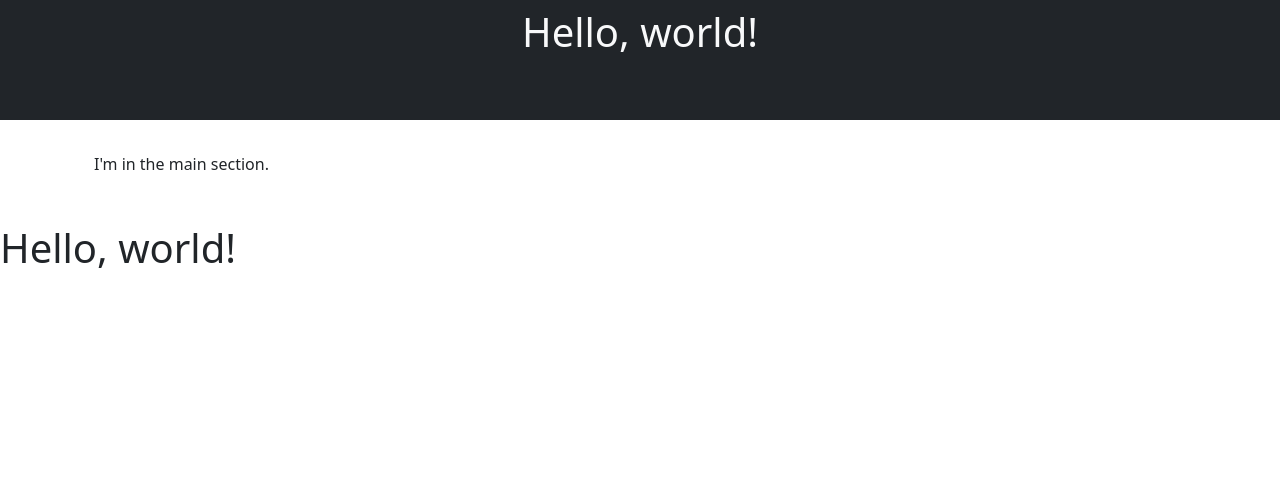
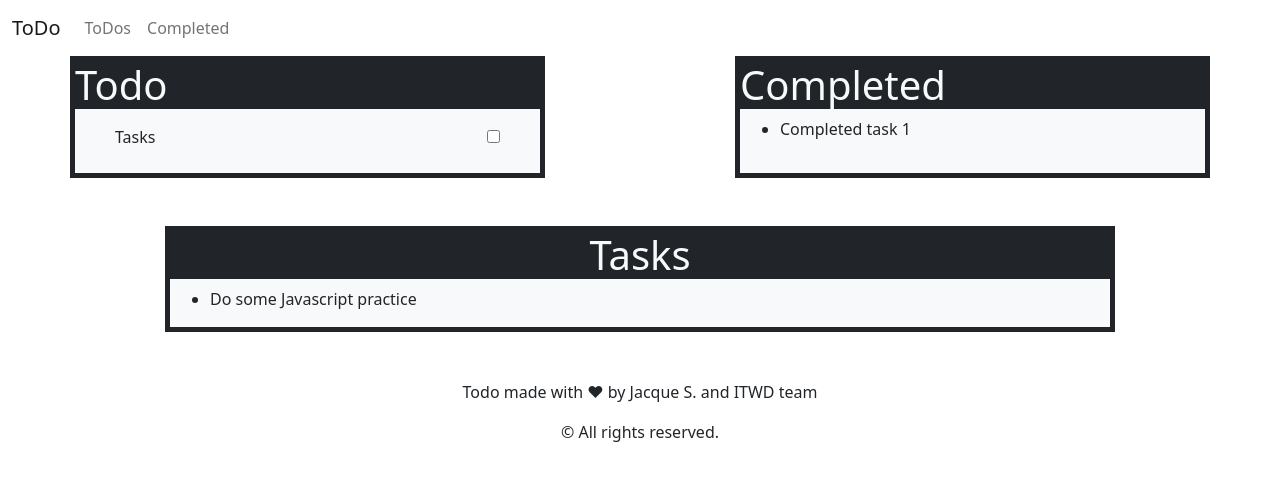
Before and after one commit to alondraosdali/todo-project, a plain HTML site: page index.html in a window 1280 px wide. Drawn offline with nearby package versions, Linux system fonts and the light colour scheme.

Commit message:
pasted template for Tasks and linked customs JS file

```diff
--- a/index.html
+++ b/index.html
@@ -1,15 +1,193 @@
-<!doctype html>
+<!DOCTYPE html>
 <html lang="en">
   <head>
-    <meta charset="utf-8">
-    <meta name="viewport" content="width=device-width, initial-scale=1">
+    <meta charset="utf-8" />
+    <meta name="viewport" content="width=device-width, initial-scale=1" />
     <title>Bootstrap demo</title>
-    <link href="https://cdn.jsdelivr.net/npm/bootstrap@5.2.3/dist/css/bootstrap.min.css" rel="stylesheet" integrity="sha384-rbsA2VBKQhggwzxH7pPCaAqO46MgnOM80zW1RWuH61DGLwZJEdK2Kadq2F9CUG65" crossorigin="anonymous">
+    <link
+      href="https://cdn.jsdelivr.net/npm/bootstrap@5.2.3/dist/css/bootstrap.min.css"
+      rel="stylesheet"
+      integrity="sha384-rbsA2VBKQhggwzxH7pPCaAqO46MgnOM80zW1RWuH61DGLwZJEdK2Kadq2F9CUG65"
+      crossorigin="anonymous"/>
   </head>
-  <body>
-    <div id="page-wrapper"></div>
-    <h1>Hello, world!</h1>
-    <script src="https://cdn.jsdelivr.net/npm/bootstrap@5.2.3/dist/js/bootstrap.bundle.min.js" integrity="sha384-kenU1KFdBIe4zVF0s0G1M5b4hcpxyD9F7jL+jjXkk+Q2h455rYXK/7HAuoJl+0I4" crossorigin="anonymous"></script>
-    <script src="./js/practice.js"></script>
-  </body>
+      <body>
+        <a class="visually-hidden-focusable" href="#main-content">Skip to main content</a>
+
+        <header class="container-fluid px-0">
+          <!-- NAVBAR -->
+
+          <nav class="navbar navbar-expand-lg">
+            <div class="container-fluid">
+
+              <a
+                class="navbar-brand active"
+                aria-current="page"
+                href="index.html"
+                >ToDo</a>
+
+            <button
+                class="navbar-toggler"
+                type="button"
+                data-bs-toggle="collapse"
+                data-bs-target="#navbarSupportedContent"
+                aria-controls="navbarSupportedContent"
+                aria-expanded="false"
+                aria-label="Toggle navigation">
+                <span class="navbar-toggler-icon"></span>
+              </button>
+
+
+
+              <div class="collapse navbar-collapse" id="navbarSupportedContent">
+                <ul class="navbar-nav me-auto mb-2 mb-lg-0">
+
+                  <li class="nav-item">
+                    <a class="nav-link" aria-current="page" href="#todos">ToDos</a>
+                  </li>
+
+                  <li class="nav-item">
+                    <a
+                      class="nav-link"
+                      aria-current="page"
+                      href="#todosCompleted"
+                      >Completed</a
+                    >
+                  </li>
+                </ul>
+              </div>
+            </div>
+          </nav>
+        </header>
+
+        <main id="main-content">
+          <div class="container">
+            <div class="row">
+              <section
+                class="col-md-5 col-sm-12 border border-dark border-5 p-0 bg-light"
+                id="todos">
+
+                <h1 class="bg-dark text-light">
+                  Todo <span id="tasksCount"></span>
+                </h1>
+
+                <div class="section_wrapper px-2">
+                  <ul id="todosList">
+                    <li
+                      class="row justify-content-between p-0 me-2 align-items-center">
+                      <div class="col-md-4">
+                        <p class="m-0">Tasks</p>
+                      </div>
+
+                      <div class="col-md-4 d-flex align-items-center justify-content-end m-0 p-0">
+                        <form class="text-center px-2 py-2">
+                          <input
+                            type="checkbox"
+                            id="taskIsCompleted"
+                            data-bs-toggle="tooltip"
+                            data-bs-title="Mark as Complete"/>
+
+                          <label class="visually-hidden">Completed</label>
+                        </form>
+
+                        <div class="px-2 py-2">
+                          <button
+                            type="button"
+                            class="btn border-0 p-0"
+                            data-bs-toggle="tooltip"
+                            data-bs-title="Remove from Todo List">
+
+                            <span aria-hidden="true">
+                              <i class="fa-solid fa-xmark"></i>
+                            </span>
+
+                            <span class="visually-hidden">
+                              Remove from Todo
+                            </span>
+                          </button>
+                        </div>
+                      </div>
+                    </li>
+
+                    <!-- <li class="d-fldex">
+
+                          <form>
+
+                              <input type="checkbox" id="taskIsCompleted">
+
+                              <label class="visually-hidden">Completed</label>
+
+                          </form>
+
+                          Take out trash
+
+                      </li> -->
+                  </ul>
+                </div>
+              </section>
+
+              <section
+                class="col-md-5 offset-md-2 col-sm-12 border border-dark border-5 p-0 bg-light"
+                id="todosCompleted">
+                <h1 class="bg-dark text-light">
+                  Completed <span id="tasksCompleted"></span>
+                </h1>
+
+                <div class="section_wrapper px-2">
+                  <ul id="completedList">
+                    <li>Completed task 1</li>
+                  </ul>
+                </div>
+              </section>
+            </div>
+
+            <div class="row mt-5">
+              <section
+                class="col-md-10 offset-md-1 col-sm-12 border border-dark border-5 p-0 bg-light"
+                id="tasks">
+                <h1 class="text-center bg-dark text-light">Tasks</h1>
+
+                <div class="section_wrapper px-2">
+                  <ul id="tasksList">
+                    <li>Do some Javascript practice</li>
+                  </ul>
+                </div>
+              </section>
+            </div>
+          </div>
+        </main>
+
+        <footer class="container-fluid px-0">
+          <address class="text-center mt-5">
+            <span>Todo</span>
+
+            made with
+
+            <span>&#10084;</span>
+
+            by Jacque S. and ITWD team
+          </address>
+
+          <!-- DISCLAIMER -->
+
+          <!-- <small>
+
+        This material, including the images and text, is used for educational purposes only to enhance learning about HTML and CSS. The images used are sourced from free stock photo websites. It is not intended to depict real-life situations or events, and any resemblance to actual people, places, or events is purely coincidental. The sole purpose of using this material is to provide a learning experience for HTML and CSS students.
+
+    </small> -->
+
+          <p class="text-center mb-0 pb-5">&copy; All rights reserved.</p>
+        </footer>
+
+        <!-- Bootstrap JS v5.2 CDN -->
+
+        <script
+          src="https://cdn.jsdelivr.net/npm/bootstrap@5.2.3/dist/js/bootstrap.bundle.min.js"
+          integrity="sha384-kenU1KFdBIe4zVF0s0G1M5b4hcpxyD9F7jL+jjXkk+Q2h455rYXK/7HAuoJl+0I4"
+          crossorigin="anonymous"
+        ></script>
+
+        <!-- CUSTOM STYLES -->
+
+        <script src="./js/main.js"></script>
+      </body>
 </html>
--- a/js/practice.js
+++ /dev/null
@@ -1,81 +0,0 @@
-//const main = document.getElementById("main");
-//console.log(main);
-
-//const listItems = document.getElementsByTagName("li")
-//const listItems = document.getElementsByClassName("example-list-item")[0];
-//console.log(listItems);
-
-//const main = document.querySelector("#main");
-//console.log("Main: ", main);
-//main = document.querySelector("data-main-el");
-//console.log("Ex2 Main", main2);
-//querySelectorAll - returns an array
-//const listItems = document.querySelectorAll(".example-list-item");
-//const listItems = document.querySelectorAll("li");
-//console.log("List items: ", listItems);
-
-const pageWrapper = document.getElementById("page-wrapper");
-const greeting = "Hello, world!";
-const header = document.createElement("header");
-header.innerHTML = `
-    <h1 class="text-center">${greeting}</h1>
-    `;
-header.classList.add("bg-dark", "text-light", "m-0", "p-2");
-header.style.height = "120px";
-
-pageWrapper.appendChild(header);
-
-const main = document.createElement("main");
-main.id = "main-section";
-main.classList.add("container", "py-2", "px-4", "my-4");
-
-const p = document.createElement("p");
-p.classList.add("text-monospace");
-p.textContent = "I'm in the main section.";
-
-
-
-main.appendChild(p);
-pageWrapper.appendChild(main);
-
-function createCustomEl(element, text) {
-  //const paragraphTag = document.createElement("p");
-  //paragraphTag.classList.add("text-center");
-  //return paragraphTag;
-  const el = document.createElement(element);
-  return el;
-}
-//const main2 = createCustomEl("main");
-const header2 = createCustomEl("header");
-console.log(main2, header2);
-
-function createCustomEl(element, text = "", classes = []) {
-  const el = document.createElement(element);
-  if (element !== "main" || element !== "div" || element !== "footer") {
-    console.log("INSIDE IF FOR NOT");
-    el.textContent = text;
-  }
-  if (classes.length >= 1) {
-    el.classList.add(...classes);
-    return el;
-  } else {
-    return el;
-  }
-}
-function createText(element, text) {
-    return element.textContent = text;
-}
-
-// console.log(createCustomEl("ul"));
-
-const main2 = createCustomEl("main", ["bg-info"]);
-const p3 = createCustomEl("p", "Hello, world!");
-main2.appendChild(p3);
-console.log(main2);
-pageWrapper.appendChild(main2);
-
-// 30 min
-// Review DOM and Function
-// Create either ONE function that handles something in regards to DOM
-// OR
-// Create a couple of DOM methods + properties
```
Also changed, not shown: js/main.js (added).
